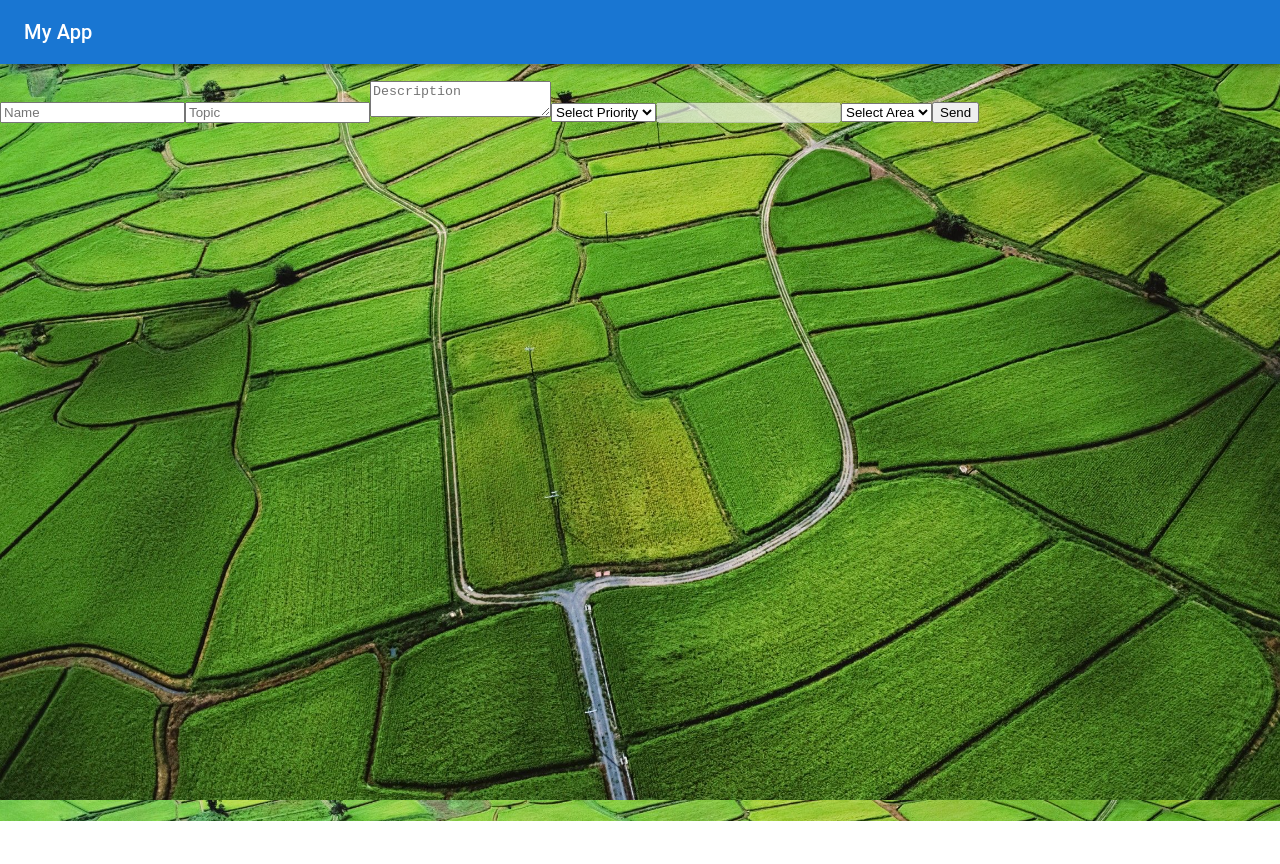
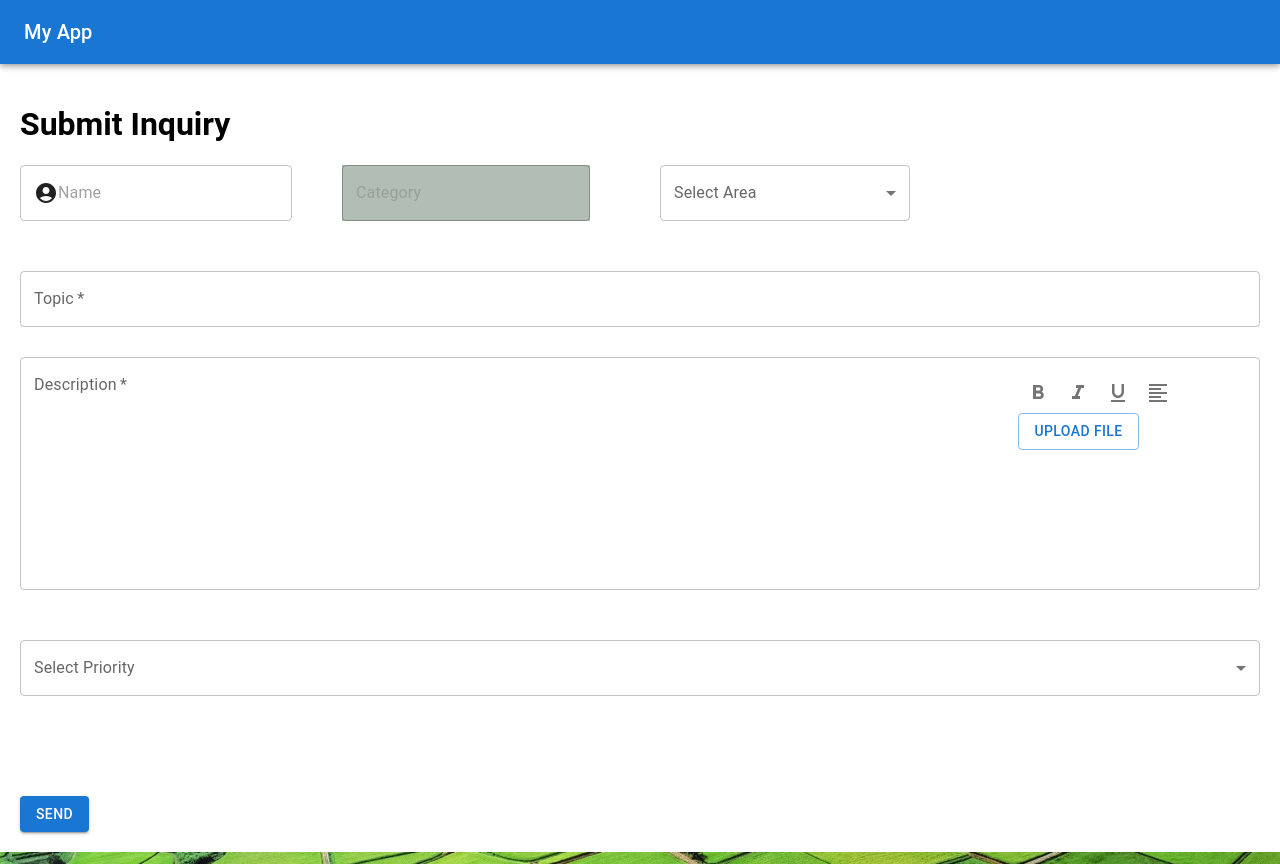
Before and after one commit to VeenathT/AgroNest, a React (Create React App) app in the folder frontend/: page /formPage in a window 1280 px wide. Before the commit the page ends 821 px from the top, so only its background shows below. Built offline with nearby package versions, Linux system fonts and the light colour scheme.

Commit message:
add MUI to InquiryCategory.js and formPage.js (still update feature issue)

```diff
--- a/frontend/src/pages/Veenath/formPage.js
+++ b/frontend/src/pages/Veenath/formPage.js
@@ -1,6 +1,17 @@
 import React, { useState, useEffect } from 'react';
 import { useNavigate, useLocation } from 'react-router-dom';
 import axios from 'axios';
+import { AccountCircle, FormatBold, FormatItalic, FormatUnderlined, FormatAlignLeft } from '@mui/icons-material';
+import { TextField, Button, Select, MenuItem, FormControl, InputLabel, Avatar, Box, Snackbar, IconButton } from '@mui/material';
+import MuiAlert from '@mui/material/Alert';
+import { styled } from '@mui/system';
+
+const StyledSnackbar = styled(Snackbar)({
+  position: 'fixed',
+  bottom: '20px',
+  left: '50%',
+  transform: 'translateX(-50%)',
+});
 
 const FormPage = () => {
   const navigate = useNavigate();
@@ -12,6 +23,7 @@ const FormPage = () => {
   const [category, setCategory] = useState(location.search.split('=')[1]);
   const [area, setArea] = useState('');
   const [successMessage, setSuccessMessage] = useState('');
+  const [openSnackbar, setOpenSnackbar] = useState(false);
   const inquiryId = new URLSearchParams(location.search).get('id');
 
   useEffect(() => {
@@ -47,6 +59,7 @@ const FormPage = () => {
           area
         });
         setSuccessMessage('Inquiry updated successfully!');
+        setOpenSnackbar(true);
         setTimeout(() => {
           setSuccessMessage('');
           navigate('/');
@@ -61,6 +74,7 @@ const FormPage = () => {
           area
         });
         setSuccessMessage('Inquiry submitted successfully!');
+        setOpenSnackbar(true);
         setTimeout(() => {
           setSuccessMessage('');
           navigate('/');
@@ -71,50 +85,111 @@ const FormPage = () => {
     }
   };
 
+  const handleCloseSnackbar = () => {
+    setOpenSnackbar(false);
+  };
+
   return (
-    <div>
+    <div style={{ backgroundColor: 'white', padding: '20px', marginTop: '64px', overflowY: 'auto' }}>
       <h1>{inquiryId ? 'Update Inquiry' : 'Submit Inquiry'}</h1>
       <form onSubmit={handleSubmit}>
-        <input type="text" value={name} onChange={(e) => setName(e.target.value)} placeholder="Name" required />
-        <input type="text" value={topic} onChange={(e) => setTopic(e.target.value)} placeholder="Topic" required />
-        <textarea value={description} onChange={(e) => setDescription(e.target.value)} placeholder="Description" required />
-        <select value={priority} onChange={(e) => setPriority(e.target.value)} required>
-          <option value="">Select Priority</option>
-          <option value="Low">Low</option>
-          <option value="Medium">Medium</option>
-          <option value="High">High</option>
-        </select>
-        <input type="text" value={category} disabled />
-        <select value={area} onChange={(e) => setArea(e.target.value)} required>
-          <option value="">Select Area</option>
-          <option value="Area 1">Area 1</option>
-          <option value="Area 2">Area 2</option>
-          <option value="Area 3">Area 3</option>
-          <option value="Area 4">Area 4</option>
-          <option value="Area 5">Area 5</option>
-          <option value="Area 6">Area 6</option>
-          <option value="Area 7">Area 7</option>
-          <option value="Area 8">Area 8</option>
-          <option value="Area 9">Area 9</option>
-          <option value="Area 10">Area 10</option>
-          <option value="Area 11">Area 11</option>
-          <option value="Area 12">Area 12</option>
-          <option value="Area 13">Area 13</option>
-          <option value="Area 14">Area 14</option>
-          <option value="Area 15">Area 15</option>
-          <option value="Area 16">Area 16</option>
-          <option value="Area 17">Area 17</option>
-          <option value="Area 18">Area 18</option>
-          <option value="Area 19">Area 19</option>
-          <option value="Area 20">Area 20</option>
-          <option value="Area 21">Area 21</option>
-          <option value="Area 22">Area 22</option>
-          <option value="Area 23">Area 23</option>
-          <option value="Area 24">Area 24</option>
-        </select>
-        <button type="submit">Send</button>
+        <Box sx={{ display: 'flex', alignItems: 'center', marginBottom: '50px' }}>
+          <TextField  color="secondary"
+            value={name}
+            onChange={(e) => setName(e.target.value)}
+            placeholder="Name"
+            required
+            InputProps={{
+              startAdornment: <AccountCircle />,
+            }}
+          />
+          <TextField
+            value={category}
+            onChange={(e) => setCategory(e.target.value)}
+            placeholder="Category"
+            disabled
+            variant="outlined"
+            style={{ marginLeft: '50px', color: '#fffff', backgroundColor: '#B2BEB5' }}
+          />
+
+          <FormControl color="secondary" style={{ marginLeft: '70px', minWidth: '250px' }}>
+            <InputLabel>Select Area</InputLabel>
+            <Select value={area} onChange={(e) => setArea(e.target.value)} required>
+              <MenuItem value="">Select Area</MenuItem>
+              {[...Array(24)].map((_, index) => (
+                <MenuItem key={index} value={`Area ${index + 1}`}>
+                  Area {index + 1}
+                </MenuItem>
+              ))}
+            </Select>
+          </FormControl>
+
+        </Box>
+        <TextField label="Topic" color="secondary"
+          value={topic}
+          onChange={(e) => setTopic(e.target.value)}
+          placeholder="write your heading here"
+          required
+          fullWidth
+          style={{ marginBottom: '30px' }}
+        />
+        <TextField label="Description" color="secondary"
+          value={description}
+          onChange={(e) => setDescription(e.target.value)}
+          placeholder="write your issue here..."
+          required
+          fullWidth
+          multiline
+          variant="outlined"
+          maxRows={10}
+          InputProps={{
+            endAdornment: (
+              <Box sx={{ display: '-ms-flexbox', gap: '10px' ,height: '200px'}}>
+                <IconButton>
+                  <FormatBold />
+                </IconButton>
+                <IconButton>
+                  <FormatItalic />
+                </IconButton>
+                <IconButton>
+                  <FormatUnderlined />
+                </IconButton>
+                <IconButton>
+                  <FormatAlignLeft />
+                </IconButton>
+                <Button variant="outlined" component="label">
+                  Upload File
+                  <input type="file" hidden />
+                </Button>
+              </Box>
+            ),
+          }}
+          style={{ marginBottom: '50px' }}
+        />
+        <FormControl fullWidth style={{ marginBottom: '100px' }}>
+          <InputLabel>Select Priority</InputLabel>
+          <Select value={priority} onChange={(e) => setPriority(e.target.value)} required>
+            <MenuItem value="">Select Priority</MenuItem>
+            <MenuItem value="Low">
+              <Avatar  variant="rounded" sx={{ backgroundColor: 'green' }}>L</Avatar> Low
+            </MenuItem>
+            <MenuItem value="Medium">
+              <Avatar  variant="rounded"sx={{ backgroundColor: 'orange' }}>M</Avatar> Medium
+            </MenuItem>
+            <MenuItem value="High">
+              <Avatar  variant="rounded"sx={{ backgroundColor: 'red' }}>H</Avatar> High
+            </MenuItem>
+          </Select>
+        </FormControl>
+        <Button type="submit" variant="contained" >
+          Send
+        </Button>
       </form>
-      {successMessage && <div>{successMessage}</div>}
+      <StyledSnackbar open={openSnackbar} autoHideDuration={6000} onClose={handleCloseSnackbar} anchorOrigin={{ vertical: 'bottom', horizontal: 'center' }}>
+        <MuiAlert onClose={handleCloseSnackbar} variant="filled" severity="success" sx={{ width: '100%' }}>
+          {successMessage}
+        </MuiAlert>
+      </StyledSnackbar>
     </div>
   );
 }
--- a/frontend/src/pages/Veenath/inquiryCategory.js
+++ b/frontend/src/pages/Veenath/inquiryCategory.js
@@ -1,20 +1,34 @@
-// inquiryCategory.js
-
 import React from 'react';
 import { Link } from 'react-router-dom';
+import Button from '@mui/material/Button';
+import Box from '@mui/material/Box';
+
+const buttonStyle = {
+  backgroundColor: 'green',
+  color: 'white',
+  padding: '8px 20px',
+  margin: '0 10px',
+  '&:hover': {
+    backgroundColor: 'darkgreen',
+  },
+};
 
 const InquiryCategory = () => {
   return (
-    <div>
+    <div style={{ backgroundColor: 'white', padding: '20px', marginTop: '64px' }}>
       <h1>Select Category</h1>
-      <div>
-        <Link to="/formPage?category=Farmer">
-          <button>Farmer</button>
+      <Box style={{ display: 'flex', justifyContent: 'center', marginTop: '20px' }}>
+        <Link to="/formPage?category=Farmer" style={{ textDecoration: 'none' }}>
+          <Button variant="contained" sx={buttonStyle}>
+            Farmer
+          </Button>
         </Link>
-        <Link to="/formPage?category=Dealer">
-          <button>Dealer</button>
+        <Link to="/formPage?category=Dealer" style={{ textDecoration: 'none' }}>
+          <Button variant="contained" sx={buttonStyle}>
+            Dealer
+          </Button>
         </Link>
-      </div>
+      </Box>
     </div>
   );
 }
```
